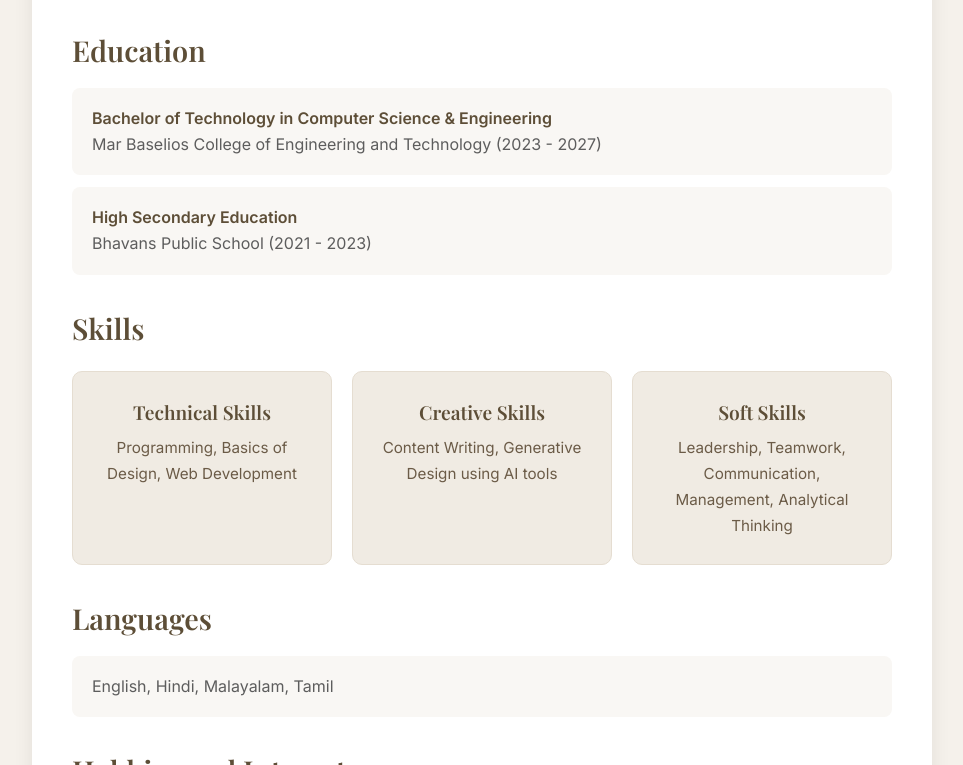
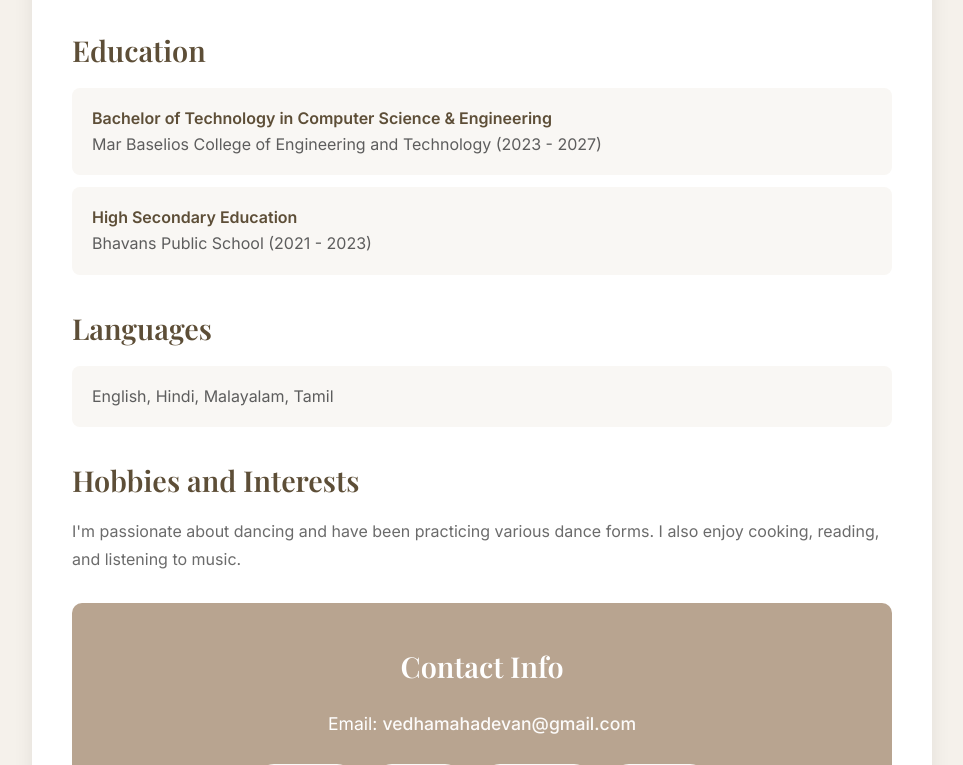
Before and after one commit to Vedha17Mahadevan/BiographyPage_WebDev_MuLearn, a plain HTML site: page index.html in a window 1280 px wide. Shown: the part 522-1287 px from the top of the page, without its empty margins (158-1121 px from the left). Drawn offline with nearby package versions, Linux system fonts and the light colour scheme.

Commit message:
Update index.html

```diff
--- a/index.html
+++ b/index.html
@@ -33,24 +33,6 @@
         </ul>
       </section>
 
-      <section id="skills">
-        <h2>Skills</h2>
-        <div class="skills-grid">
-          <div class="skill-item programming">
-            <h3>Technical Skills</h3>
-            <p>Programming, Basics of Design, Web Development</p>
-          </div>
-          <div class="skill-item web">
-            <h3>Creative Skills</h3>
-            <p>Content Writing, Generative Design using AI tools</p>
-          </div>
-          <div class="skill-item soft">
-            <h3>Soft Skills</h3>
-            <p>Leadership, Teamwork, Communication, Management, Analytical Thinking</p>
-          </div>
-        </div>
-      </section>
-
       <section id="languages">
         <h2>Languages</h2>
         <ul>
```
